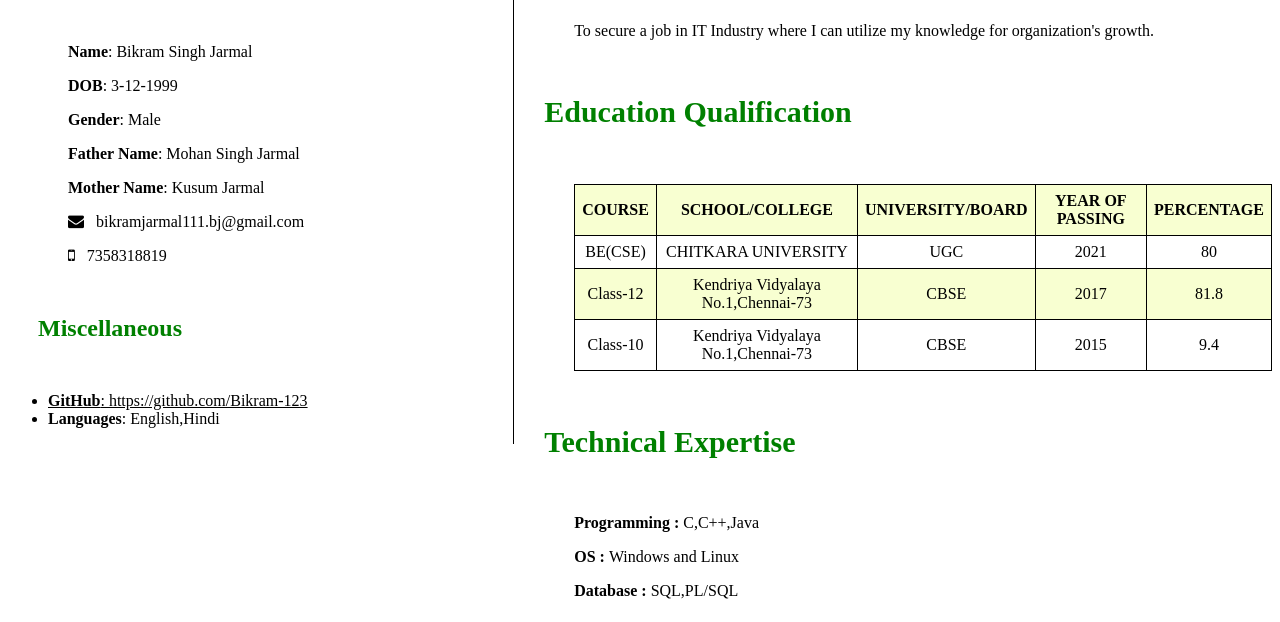
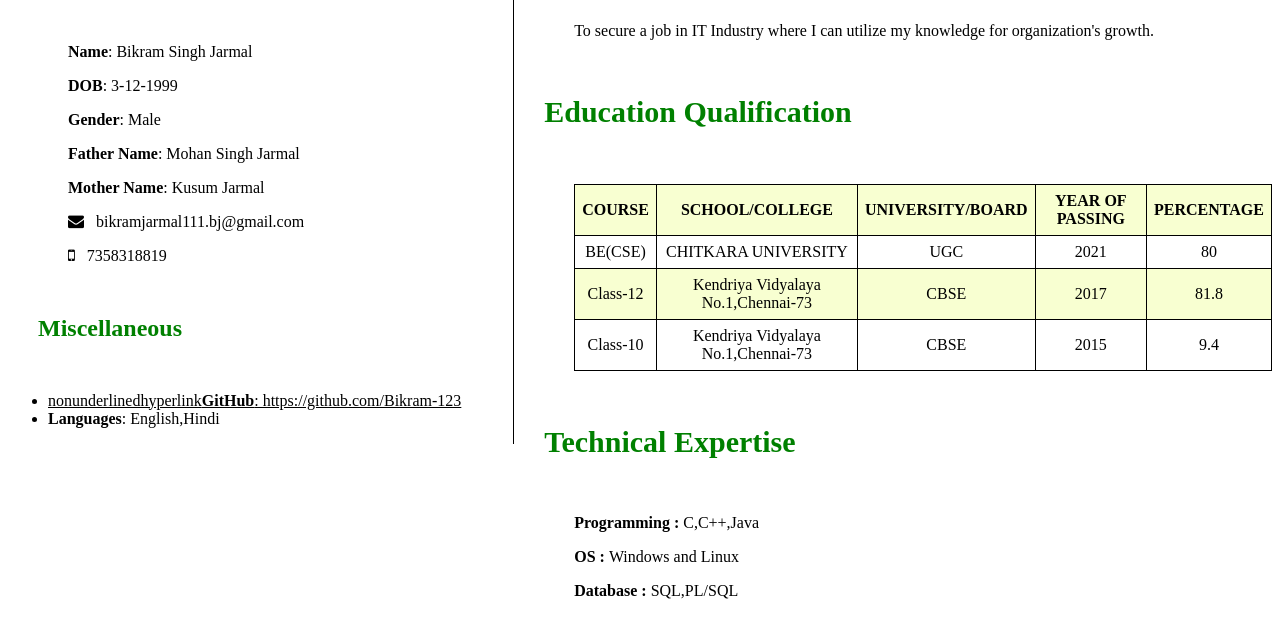
Before and after one commit to Bikram-123/resume, a plain HTML site: page index.html in a window 1280 px wide. Shown: the part 130-752 px from the top of the page. Drawn offline with Linux system fonts and the light colour scheme.

Commit message:
Update index.html

```diff
--- a/index.html
+++ b/index.html
@@ -22,7 +22,7 @@
 					<p> <i class="fa fa-mobile"></i></b>   &nbsp&nbsp7358318819</p>
 					<h2>Miscellaneous</h2>
 					<ul>
-				<li><a href='https://github.com/Bikram-123'><b>GitHub</b>: https://github.com/Bikram-123</li></a>
+				<li><a href='https://github.com/Bikram-123'>nonunderlinedhyperlink<b>GitHub</b>: https://github.com/Bikram-123</li></a>
 						<li><b>Languages</b>: English,Hindi</li>
 					</ul>
 
```
